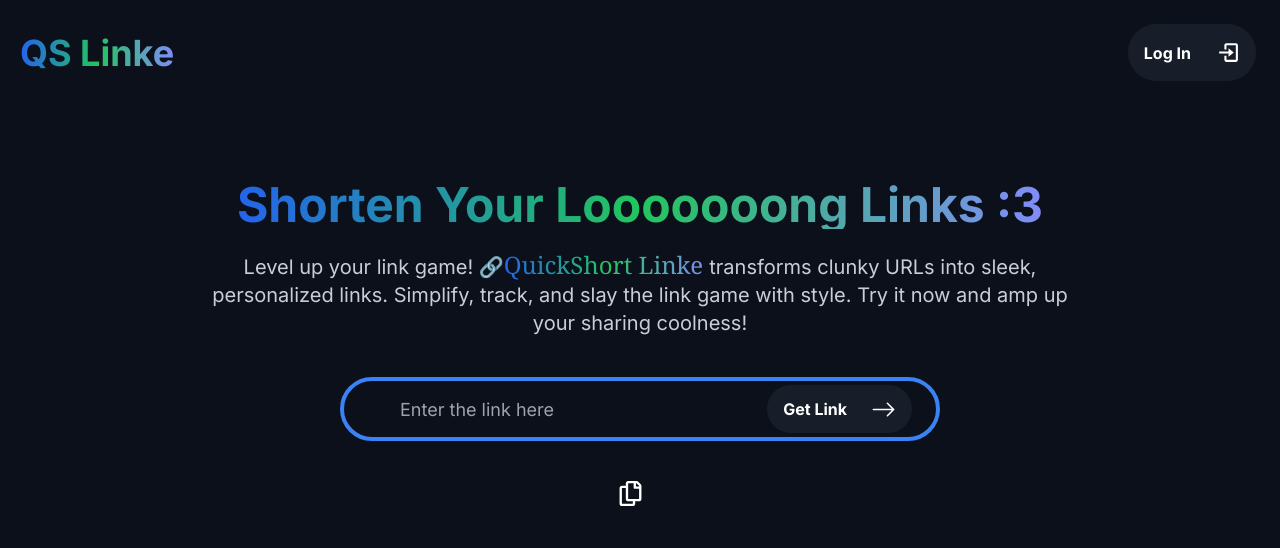
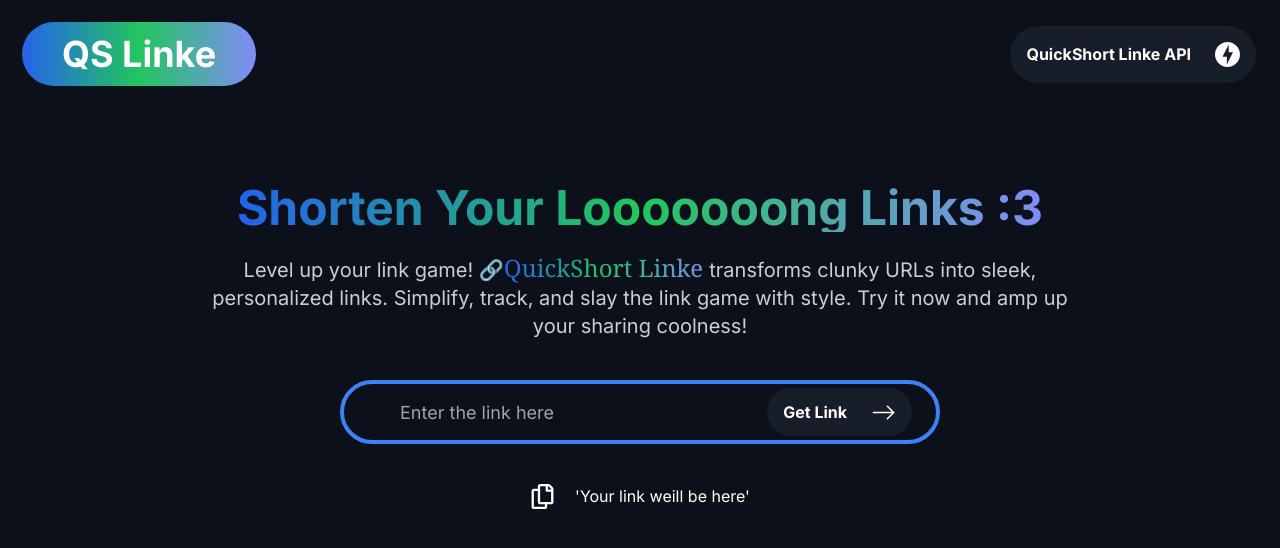
Before and after one commit to victor-villca/url-shortener-nextjs, a Next.js app: page / in a window 1280 px wide. Shown: the top 548 px of the page. Built offline with nearby package versions, Linux system fonts and the light colour scheme.

Commit message:
UI refactor

```diff
--- a/src/components/Navbar.tsx
+++ b/src/components/Navbar.tsx
@@ -2,13 +2,21 @@ import React from 'react'
 import Image from 'next/image'
 import Link from 'next/link'
 import ButtonIcon from './Button'
-import {BiLogIn} from 'react-icons/bi'
+import { SiFastapi } from "react-icons/si";
+
 
 const Navbar = () => {
   return (
     <nav className='flex  justify-between items-center mx-5 mt-5 m-20'>
-      <h1 className=' text-4xl font-bold text-center styleGradient'>QS Linke</h1>
-      <ButtonIcon btnLabel={"Log In"} icon= {<BiLogIn />} bg={"bg-grey-10"} big={true}/>
+      <div className='rounded-full  p-3 border-2 border-transparent bg-clip-padding bg-gradient-to-r from-blue-600 via-green-500 to-indigo-400 cursor-pointer px-5' >
+        <h1 className="text-4xl font-bold text-center text-white mx-5">
+          QS Linke
+        </h1>
+      </div>
+
+      <Link href={"https://qsl.onrender.com/"} className='transparent '>
+        <ButtonIcon btnLabel={"QuickShort Linke API"} icon= {<SiFastapi />} bg={"bg-grey-10"} big={true}/>
+      </Link>
     </nav>
   )
 }
--- a/src/components/ShortenBox.tsx
+++ b/src/components/ShortenBox.tsx
@@ -37,8 +37,8 @@ const ShortenBox = () => {
         <span className='styleGradient text-2xl font-serif'>QuickShort Linke&nbsp;</span>
        transforms clunky URLs into sleek, personalized links. Simplify, track, and slay the link game with style. Try it now and amp up your sharing coolness!</p>
       <div className=' w-full'>
-        <div className=' relative my-5 mx-auto w-[350px] h-16 flex justify-between border-4 border-blue-500 rounded-full z-10 px-5
-         lg:w-[600px]'>
+        <div className=' relative my-5 mx-auto w-[350px] h-16 flex gap-5 justify-between border-4 border-blue-500 rounded-full z-10 px-5
+         lg:w-[600px] ' >
           <input
             type="url"
             placeholder='Enter the link here'
@@ -62,10 +62,13 @@ const ShortenBox = () => {
                 <FaRegCopy  size = {iconSize} color= {"white"}/>
         </div>
         {isLoading ? (
-            <p>Loading...</p>
+            <p className='text-white'>Loading...</p>
           ) : (
-            <Link href={shortenedLink} className='text-white' target="_blank" rel="noopener noreferrer">
-              {shortenedLink ? 'Your link here...' : ''}
+            <Link href={shortenedLink}  target="_blank" rel="noopener noreferrer">
+              {shortenedLink ?
+              <p className='styleGradient font-semibold text-2xl'>{shortenedLink}</p> :
+              <p className='text-white'>'Your link weill be here'</p>
+              }
             </Link>
           )}
       </div>
```
